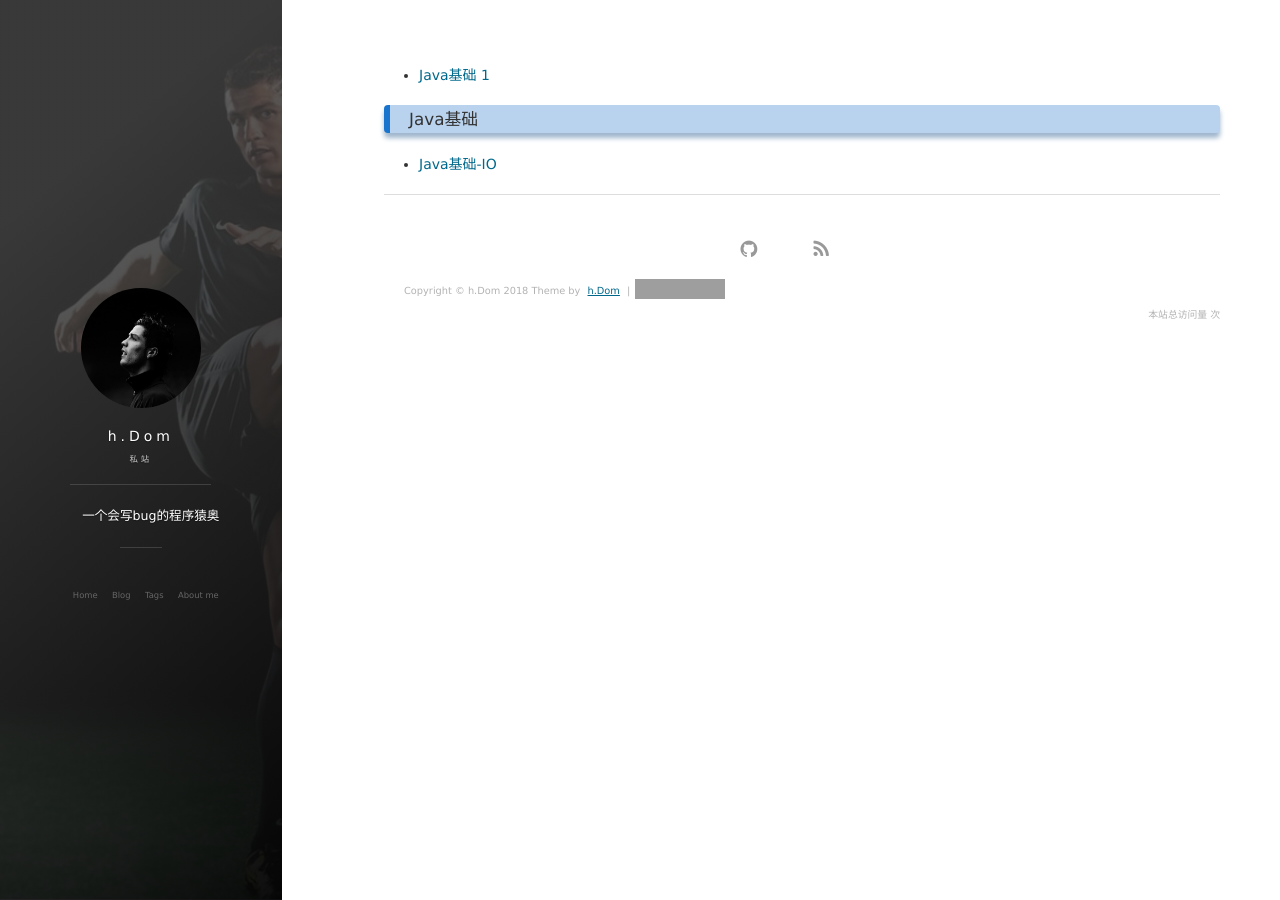
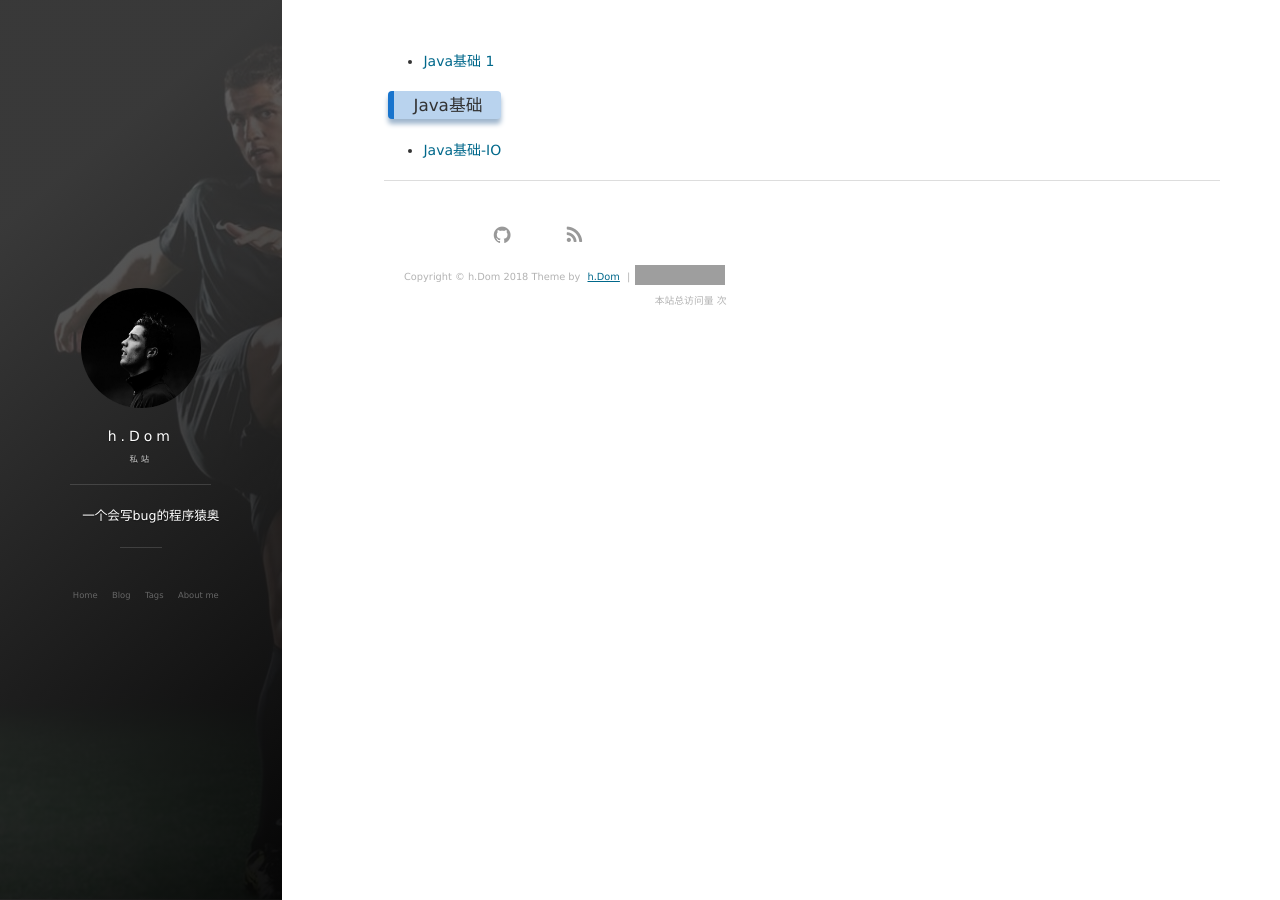
Before and after one commit to justice69/cr1753343566.github.io, a Jekyll site: the page built from tags.html, in a window 1280 px wide. Built offline with Jekyll 4.4.1, drawn with Linux system fonts in a browser that asks for light colours; nearby versions of some CDN libraries; comment, search, counter and statistics services are not loaded; grey boxes are pictures that could not be loaded.

Commit message:
Update main.css

```diff
--- a/css/main.css
+++ b/css/main.css
@@ -14,7 +14,7 @@ html, body, div, span, applet, object, iframe, h1, h2, h3, h4, h5, h6, p, blockq
 
 /* HTML5 display-role reset for older browsers */
 article, aside, details, figcaption, figure, footer, header, hgroup, menu, nav, section {
-  display: block; }
+  display:inline-block; }
 
 body {
   line-height: 1;
```
